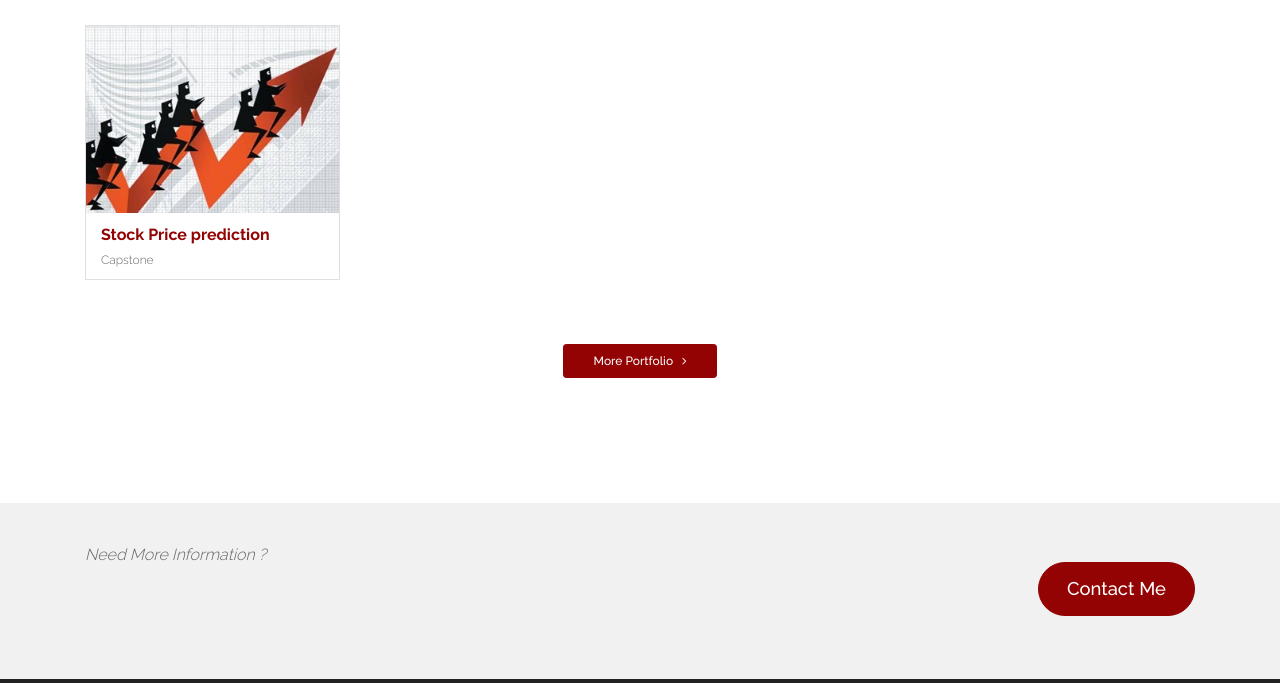
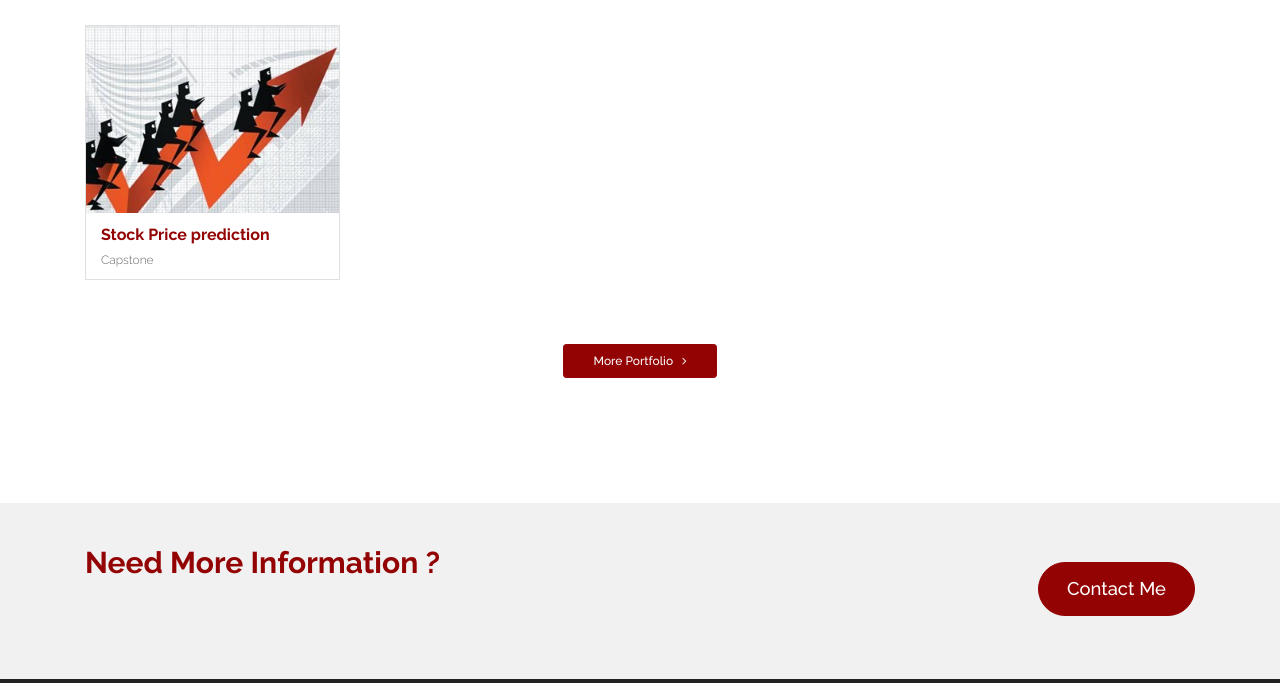
Before and after one commit to bliskonieba/bliskonieba.github.io, a plain HTML site: page index.html in a window 1280 px wide. Shown: the part 1717-2400 px from the top of the page. Drawn offline with Linux system fonts and the light colour scheme.

Commit message:
cosmetic changes

```diff
--- a/index.html
+++ b/index.html
@@ -622,8 +622,7 @@
             <div class="cta-section">
                 <div class="container">
                     <div class="cta-text">
-                        <!-- <h3 class="cta-title"> -->
-                        <h3 class="cta-desc">
+                        <h3 class="cta-title">
                             Need More Information ?
                         </h3>
                         <p class="cta-desc">
```
Also changed, not shown: personal-about.html (+1 -2 lines), personal-contact.html (+1 -2 lines), personal-portfolio-grid.html (+1 -2 lines), personal-portfolio-stock-price.html (+1 -2 lines), assets/js/luvefolio.js (line endings or trailing spaces).
